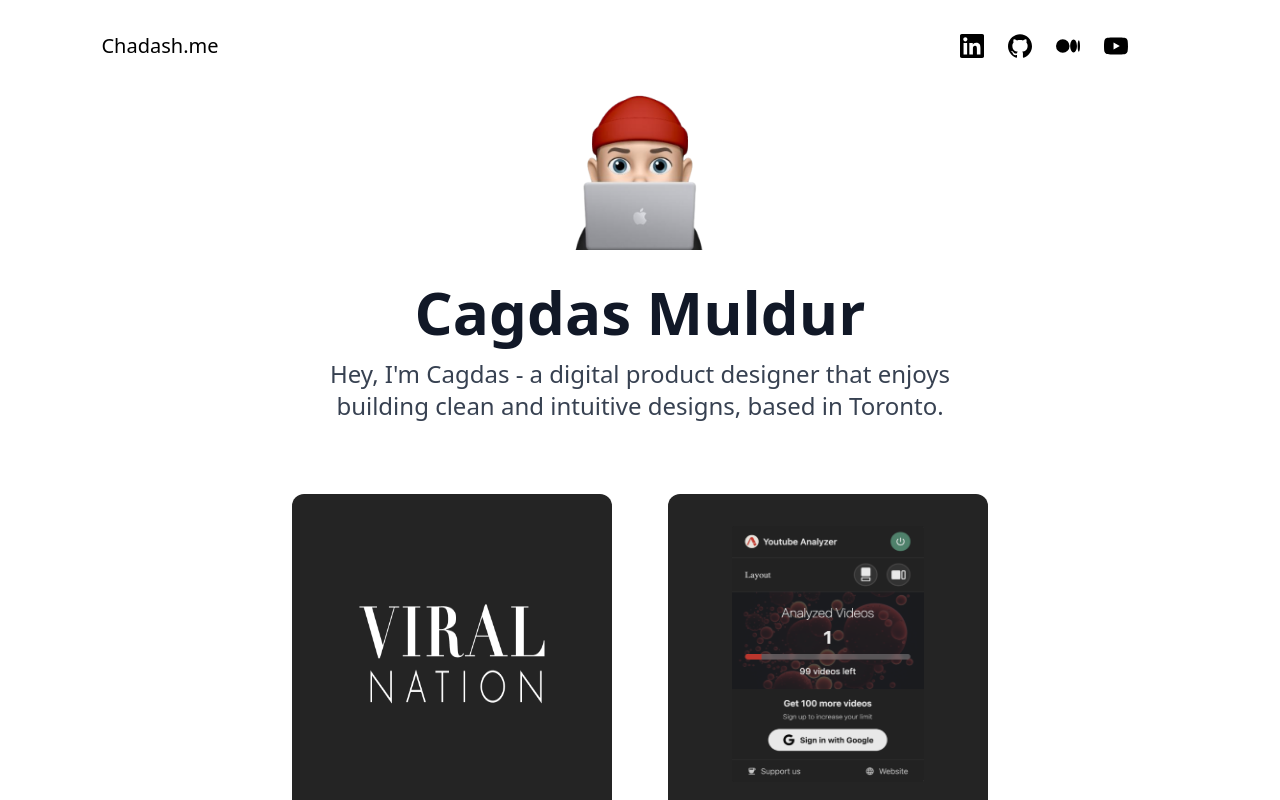
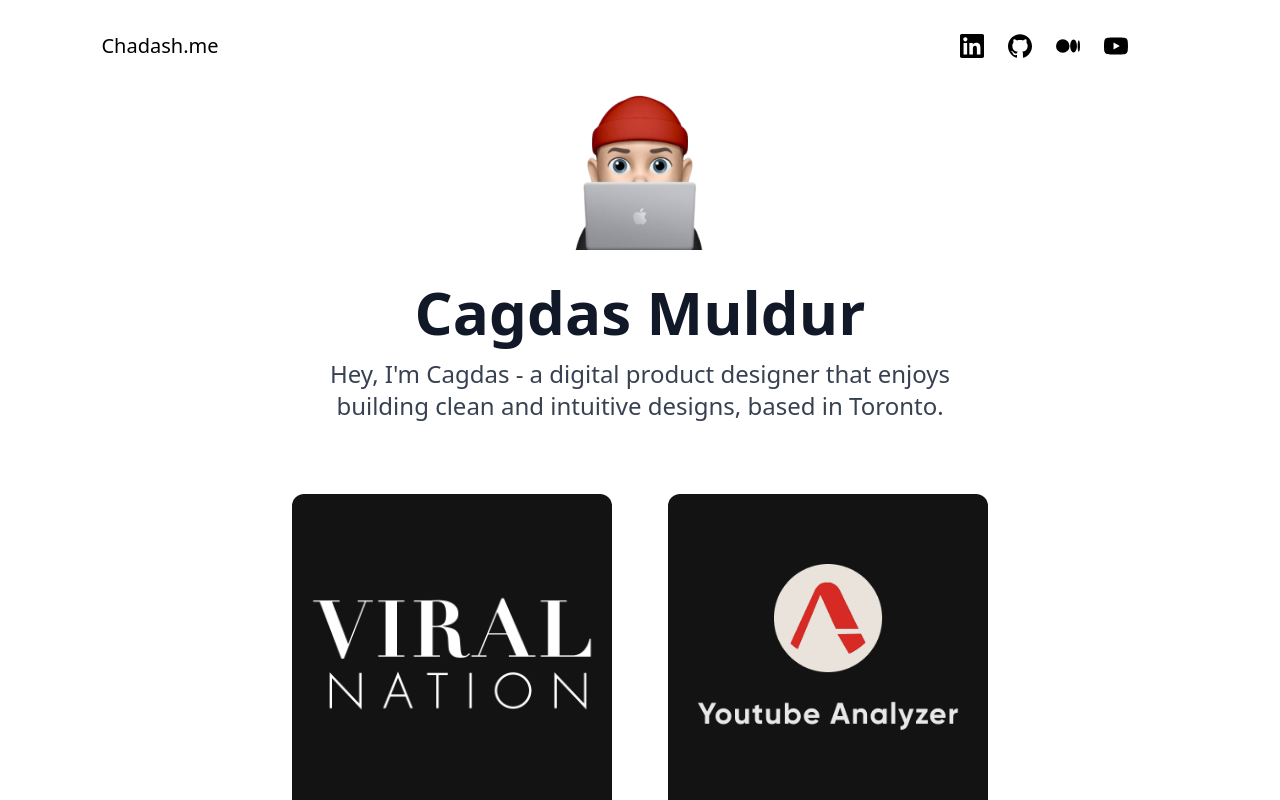
Before and after one commit to Clockcode/minimal-portfolio, a React (Create React App) app: page / in a window 1280 px wide. Shown: the top 800 px of the page. Built offline with nearby package versions, Linux system fonts and the light colour scheme.

Commit message:
Changed analyzer cover image

```diff
--- a/src/Components/ProjectCard.js
+++ b/src/Components/ProjectCard.js
@@ -5,7 +5,7 @@
     <a href={url}>
       <div className={styles.card} >
         <div className={styles.imgDiv}>
-          <img src={imgURL} alt={alt} />
+          <img src={imgURL} alt={alt} className='object-cover w-72' />
         </div>
         <h3 >{title}</h3>
         <p>{desc}</p>
--- a/src/Components/ProjectCard.module.css
+++ b/src/Components/ProjectCard.module.css
@@ -9,7 +9,7 @@
   transition: all 0.2s ease-out;
 }
 section a:hover {
-  background-color: rgba(0, 0, 0, 0.1);
+  background-color: rgba(168, 164, 164, 0.1);
 }
 
 .card {
@@ -29,7 +29,7 @@
   height: 20rem;
   display: flex;
   justify-content: center;
-  background-color: #242424;
+  background-color: #131313;
   border-radius: 12px;
 }
 
--- a/src/Pages/Home.js
+++ b/src/Pages/Home.js
@@ -4,10 +4,11 @@
 import vnLogo from "../Assets/Images/vn-logo.png"
 import profileImage from "../Assets/Images/profile-image.png"
 import Projects from "../data/Projects.json"
+import coverImage from "../Assets/Images/analyzer_cover.png"
 export default function Home() {
   // Update the imgURL property with the imported images
   Projects[0].imgURL = vnLogo;
-  Projects[1].imgURL = ytImage;
+  Projects[1].imgURL = coverImage;
   return (
     <div className="flex flex-col font-sans">
       <div className='flex flex-col w-1/2 mx-auto'>
@@ -19,7 +20,7 @@
           Hey, I'm Cagdas - a digital product designer that enjoys building clean and intuitive designs, based in Toronto.
         </h2>
       </div>
-      <section className='flex gap-6 mx-auto mt-6'>
+      <section className='flex gap-6 mx-auto mt-6 mb-20'>
         {Projects.map((project, index) => (
           <ProjectCard {...project} key={index}></ProjectCard>
         ))}
--- a/src/Pages/Projects/ViralNation.js
+++ b/src/Pages/Projects/ViralNation.js
@@ -28,9 +28,9 @@
       <div className='flex flex-col p-8 border-2 border-gray-500 rounded'>
         <h4 className='font-semibold text-xl'>TL;DR</h4>
         <p className='text-lg font-light'>In my first role, I encountered numerous challenges but also reaped immense learnings. My journey taught me how to manage an overwhelming workload, navigate through ambiguous requirements, and adapt to ever-changing demands of upper management.</p>
-        <div className='flex justify-end'>
+        {/* <div className='flex justify-end'>
           <button className='border border-blue-500 text-blue-500 px-4 py-2 rounded hover:bg-blue-100'>I do not care, show me the visuals</button>
-        </div>
+        </div> */}
       </div>
       {/* Body Section */}
       <body className='flex flex-col gap-12'>
--- a/src/data/Projects.json
+++ b/src/data/Projects.json
@@ -9,7 +9,7 @@
   },
   {
     "url": "/projects/youtubeanalyzer",
-    "imgURL": "youtube-analyzer-widget.png",
+    "imgURL": "analyzer_cover.png",
     "alt": "Youtube Analyzer extension image",
     "title": "Youtube Analyzer",
     "desc": "Chrome extension that summarizes comments using chatGPT and displays it in short form.",
```
